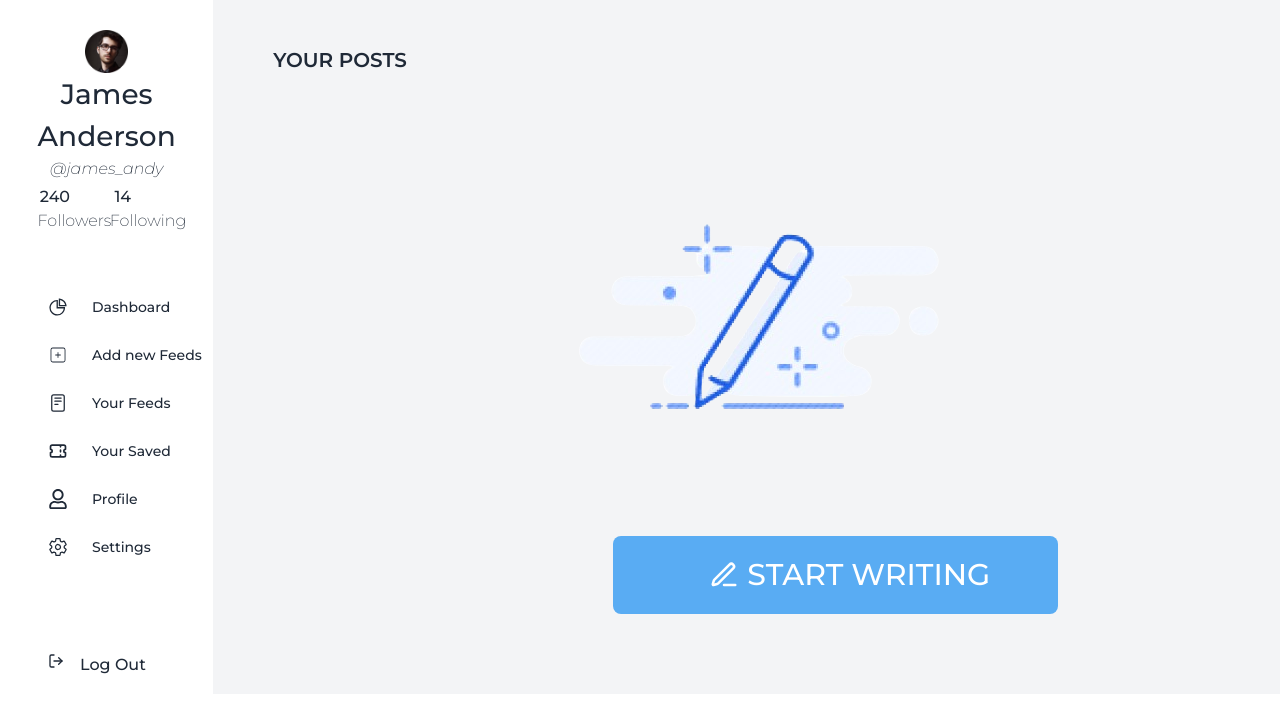
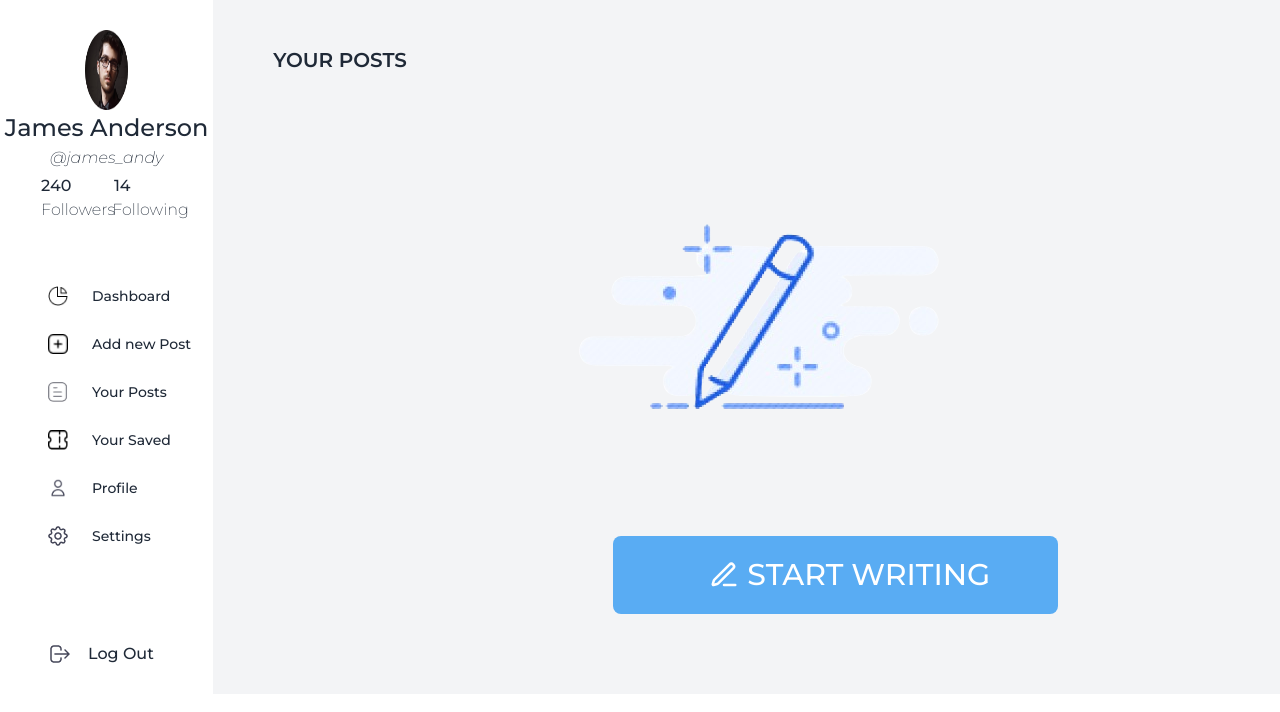
Before and after one commit to divyansharma001/blogProject, a React (Vite) app: page / in a window 1280 px wide. Shown: the top 712 px of the page. Built offline with nearby package versions, Linux system fonts and the light colour scheme.

Commit message:
Sidebar issue

```diff
--- a/src/components/Sidebar/Sidebar.jsx
+++ b/src/components/Sidebar/Sidebar.jsx
@@ -1,113 +1,78 @@
 import React from "react";
 import Drawer from "../Drawer/Drawer";
 import { Link } from "react-router-dom";
-import { AiOutlinePieChart } from "react-icons/ai";
-import { CiSquarePlus } from "react-icons/ci";
-import { IoReaderOutline } from "react-icons/io5";
-import { HiOutlineTicket } from "react-icons/hi";
-import { FaRegUser } from "react-icons/fa";
-import { IoSettingsOutline } from "react-icons/io5";
-import { FiLogOut } from "react-icons/fi";
+import { VscPieChart } from "react-icons/vsc";
+
+
 
 function Sidebar() {
   const options = [
     {
       name: "Dashboard",
-      icon: (
-        <div className="text-xl">
-          <AiOutlinePieChart />
-        </div>
-      ),
+      icon: "./logo1.png",
       to: "/",
     },
     {
-      name: "Add new Feeds",
-      icon: (
-        <div className="text-xl">
-          <CiSquarePlus />
-        </div>
-      ),
+      name: "Add new Post",
+      icon: "./logo2.png",
       to: "/",
     },
     {
-      name: "Your Feeds",
-      icon: (
-        <div className="text-xl">
-          <IoReaderOutline />
-        </div>
-      ),
+      name: "Your Posts",
+      icon: "./logo3.png",
       to: "/posts",
     },
     {
       name: "Your Saved",
-      icon: (
-        <div className="text-xl">
-          <HiOutlineTicket />
-        </div>
-      ),
+      icon: "./logo4.png",
       to: "/",
     },
     {
       name: "Profile",
-      icon: (
-        <div className="text-xl">
-          <FaRegUser />
-        </div>
-      ),
+      icon: "./logo5.png",
       to: "/",
     },
     {
       name: "Settings",
-      icon: (
-        <div className="text-xl">
-          <IoSettingsOutline />
-        </div>
-      ),
+      icon: "./logo6.png",
       to: "/",
     },
   ];
   return (
     <>
-      <div className="hidden sm:block ">
+
+
+      <div className="hidden xl:block ">
         <div className="pt-[30px] px-[85px]">
-          <img
-            src="./user.png"
-            className="w-full max-w-[100px] h-auto "
-            alt="User"
-          />
+          <img src="./user.png" className="w-[100px] h-[80px] " alt="User" />
         </div>
 
-        <div className="text-[24px] md:text-[28px] font-montserrat text-center">
+        <div className="text-[24px] font-montserrat text-center">
           James Anderson
         </div>
-        <div className="font-extralight italic text-center">@james_andy</div>
-        <div className="flex justify-evenly text-center pr-10 pt-1">
-          <div className="w-[15%] md:w-[20%] text-wrap">
-            240 <span className="font-extralight">Followers</span>
+        <div className=" font-extralight italic text-center">@james_andy</div>
+        <div className=" flex justify-evenly text-center pr-10 pt-1">
+          <div className="w-[30px] text-wrap">
+            240 <span className=" font-extralight ">Followers</span>
           </div>
-          <div className="w-[10%] md:w-[15%] text-wrap">
-            14 <span className="font-extralight">Following</span>
+          <div className="w-[20px] text-wrap">
+            14 <span className=" font-extralight ">Following</span>
           </div>
         </div>
 
+
         {options.map((option) => (
-          <div
-            className={`flex pl-12 gap-6 ${
-              option.name === "Dashboard" ? "pt-16" : "pt-7"
-            }`}
-            key={option.name}
-          >
-            {option.icon}
-            <Link to={option.to} className="text-sm">
-              {option.name}
-            </Link>
+          <div className={`flex pl-12 gap-6 ${ option.name == "Dashboard" ? "pt-16" : "pt-7"}`} key={option.name}>
+            <img className="h-[20px] w-[20px]" src={option.icon} />
+            <Link to={option.to} className=" text-sm ">{option.name}</Link>
           </div>
         ))}
 
-        <div className="flex pl-12 gap-4 pt-24">
-          <FiLogOut />
+        <div className=" flex pl-12 gap-4 pt-24">
+          <img src="./logout.png"/>
           <button className="">Log Out</button>
         </div>
+
       </div>
     </>
   );
```
